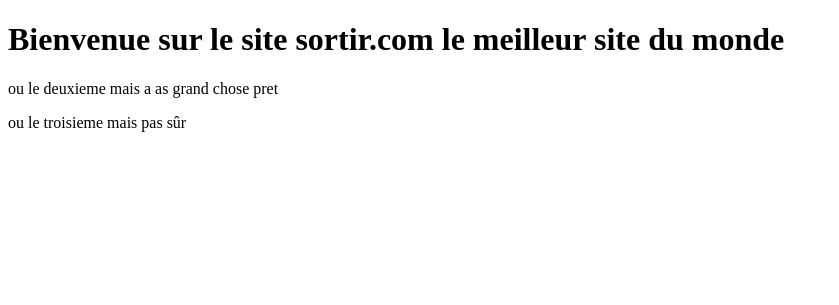
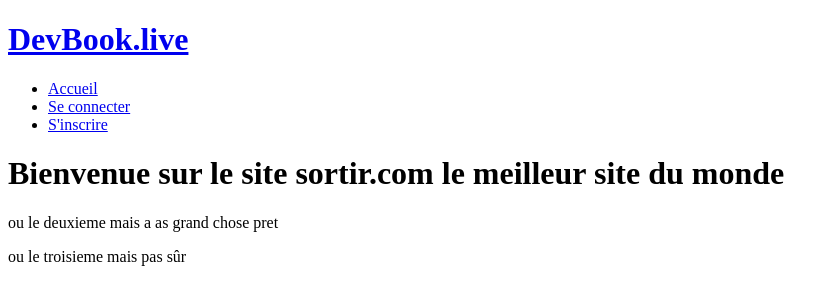
Before and after one commit to mojinet/sortir.com, a Symfony app: template templates/main/index.html.twig in a window 1280 px wide. Shown: the top 305 px of the page, without its empty margins (0-839 px from the left). Run offline with Twig, Linux system fonts and the light colour scheme; the template is opened without the code that fills it, so the values that code supplies are empty; some libraries are stand-ins or nearby versions.

Commit message:
Navigation added

```diff
--- a/templates/base.html.twig
+++ b/templates/base.html.twig
@@ -2,6 +2,7 @@
 <html>
     <head>
         <meta charset="UTF-8">
+        <link rel="stylesheet" href="{{ asset('css/style.css') }}">
         <title>{% block title %}Welcome!{% endblock %}</title>
         {# Run `composer require symfony/webpack-encore-bundle`
            and uncomment the following Encore helpers to start using Symfony UX #}
@@ -14,6 +15,26 @@
         {% endblock %}
     </head>
     <body>
+        <header class="l_header">
+            <h1><a href="{{ path('main_home') }}">DevBook.live</a></h1>
+            <nav class="header_nav">
+                <ul>
+                    <li><a href="{{ path('main_home') }}">Accueil</a></li>
+                    {% if app.user %}
+                        <li><a href="{{ path('profil_home') }}">Mon profil</a></li>
+
+                        {% if is_granted("ROLE_ADMIN") %}
+                            <li><a href="{{ path('admin_home') }}">Admin</a></li>
+                        {% endif %}
+
+                        <li><a href="{{ path('app_logout') }}">Se deconnecter</a></li>
+                    {% else %}
+                        <li><a href="{{ path('app_login') }}">Se connecter</a></li>
+                        <li><a href="{{ path('app_register') }}">S'inscrire</a></li>
+                    {% endif %}
+                </ul>
+            </nav>
+        </header>
         {% block body %}{% endblock %}
     </body>
 </html>
```
Also changed, not shown: templates/profil/index.html.twig (+13 -0 lines).
